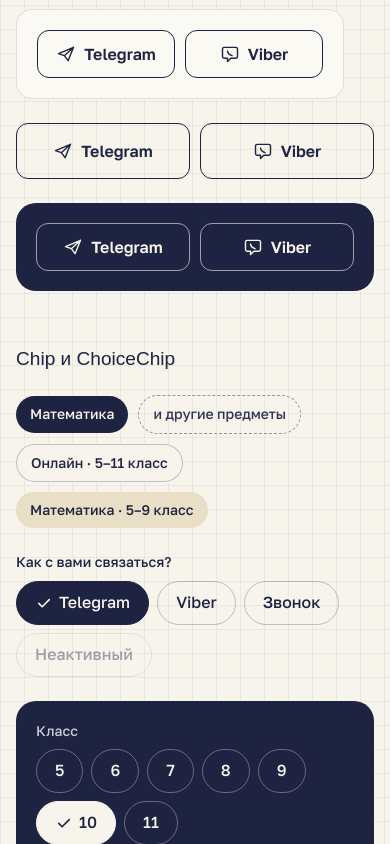
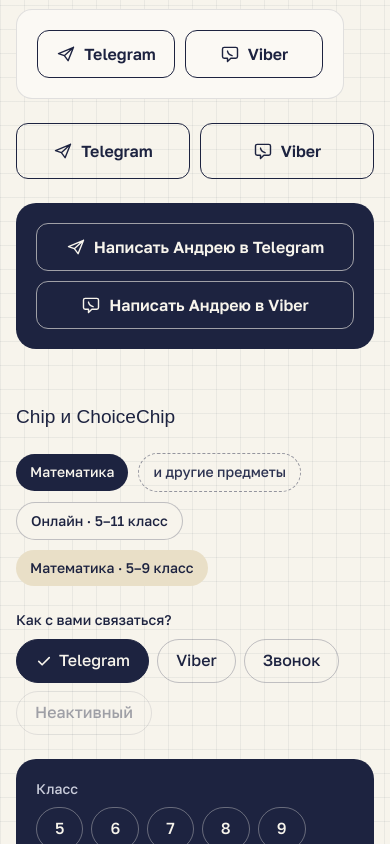
Before and after one commit to ahahaharu/puzzleup-site, a Next.js app: page /dev/ui in a window 390 px wide. Shown: the part 1195-2039 px from the top of the page. Built offline with nearby package versions, Linux system fonts and the light colour scheme; a web font is replaced by a local one.

Commit message:
fix(ui): keep visible messenger labels inside accessible names

```diff
--- a/src/components/ui/MessengerButtons.tsx
+++ b/src/components/ui/MessengerButtons.tsx
@@ -8,11 +8,12 @@ import type { IconName } from './Icon';
 // docs/design-system.md, раздел 6; макеты D-5-tutors, T-1-profile, X-thanks.
 
 /**
- * Видимая подпись на широкой паре кнопок. Пока пара узкая (телефон, карточка), видно только
- * название мессенджера. Доступное имя всегда полное: «Написать Андрею в Telegram» (ADR-029).
- * - `short` – «Telegram» на любой ширине (карточка репетитора);
- * - `action` – «Написать в Telegram» (профиль);
- * - `personal` – «Написать Андрею в Telegram» (экран «Спасибо»).
+ * Подпись и доступное имя (ADR-029). Видимая подпись всегда входит в доступное имя (WCAG 2.5.3):
+ * - `short` – видно «Telegram», имя «Написать Андрею в Telegram» (карточка репетитора, ТЗ главной, раздел 5);
+ * - `action` – на широкой паре видно «Написать в Telegram», на узкой – «Telegram»; имя «Написать
+ *   в Telegram»: страница и так про этого репетитора (профиль, ТЗ страницы репетитора, раздел 1);
+ * - `personal` – всегда видно «Написать Андрею в Telegram» (экран «Спасибо», ТЗ главной, раздел 9);
+ *   пока пара не помещается в строку, кнопки стоят столбиком.
  */
 export type MessengerLabel = 'short' | 'action' | 'personal';
 
@@ -28,13 +29,8 @@ type MessengerButtonsProps = {
   className?: string;
 };
 
-// Скрытые слова остаются в доступном имени: видимая подпись – его часть (WCAG 2.5.3).
-// Длинная подпись включается по ширине самой пары (container query), а не окна: пара стоит
-// и в узкой колонке карточки, и в широкой колонке профиля.
-const SR_ONLY = 'sr-only';
-const WIDE_ACTION = 'sr-only @lg:not-sr-only';
-const WIDE_PERSONAL = 'sr-only @2xl:not-sr-only';
-
+// Ширина решается по самой паре (container query), а не по окну: пара стоит и в узкой колонке
+// карточки, и в широкой колонке профиля.
 function Label({
   label,
   nameDative,
@@ -44,20 +40,22 @@ function Label({
   nameDative: string;
   title: string;
 }) {
-  const verb = label === 'short' ? SR_ONLY : label === 'action' ? WIDE_ACTION : WIDE_PERSONAL;
-  const name = label === 'personal' ? WIDE_PERSONAL : SR_ONLY;
+  if (label === 'personal') return <span>{`Написать ${nameDative} в ${title}`}</span>;
 
+  // Скрытый текст – в начале имени: видимое слово остаётся его цельным хвостом.
+  const prefix = label === 'short' ? `Написать ${nameDative} в ` : 'Написать в ';
   return (
     <span>
-      <span className={verb}>Написать </span>
-      <span className={name}>{nameDative} </span>
-      <span className={verb}>в </span>
+      <span className={label === 'action' ? 'sr-only @lg:not-sr-only' : 'sr-only'}>{prefix}</span>
       {title}
     </span>
   );
 }
 
-/** Telegram и Viber репетитора – всегда парой, в два равных столбца, без переноса по одной. */
+/**
+ * Telegram и Viber репетитора – всегда парой и равного веса: в два равных столбца, без переноса
+ * по одной; длинная подпись `personal` – столбиком, пока пара не помещается в строку.
+ */
 export function MessengerButtons({
   label = 'short',
   tone = 'light',
@@ -75,7 +73,13 @@ export function MessengerButtons({
   return (
     // Зазор 10 px – из макетов карточки и профиля.
     <div className={cn('@container', className)}>
-      <div className="grid grid-cols-2 gap-2.5">
+      <div
+        className={cn(
+          'grid gap-2.5',
+          // «Написать Александре в Telegram» – около 300 px на кнопку.
+          label === 'personal' ? 'grid-cols-1 @2xl:grid-cols-2' : 'grid-cols-2',
+        )}
+      >
         {messengers.map(({ icon, title, href }) => (
           <Button
             key={title}
```
Also changed, not shown: 1 other file (tests, documents, lock files or other folders).
